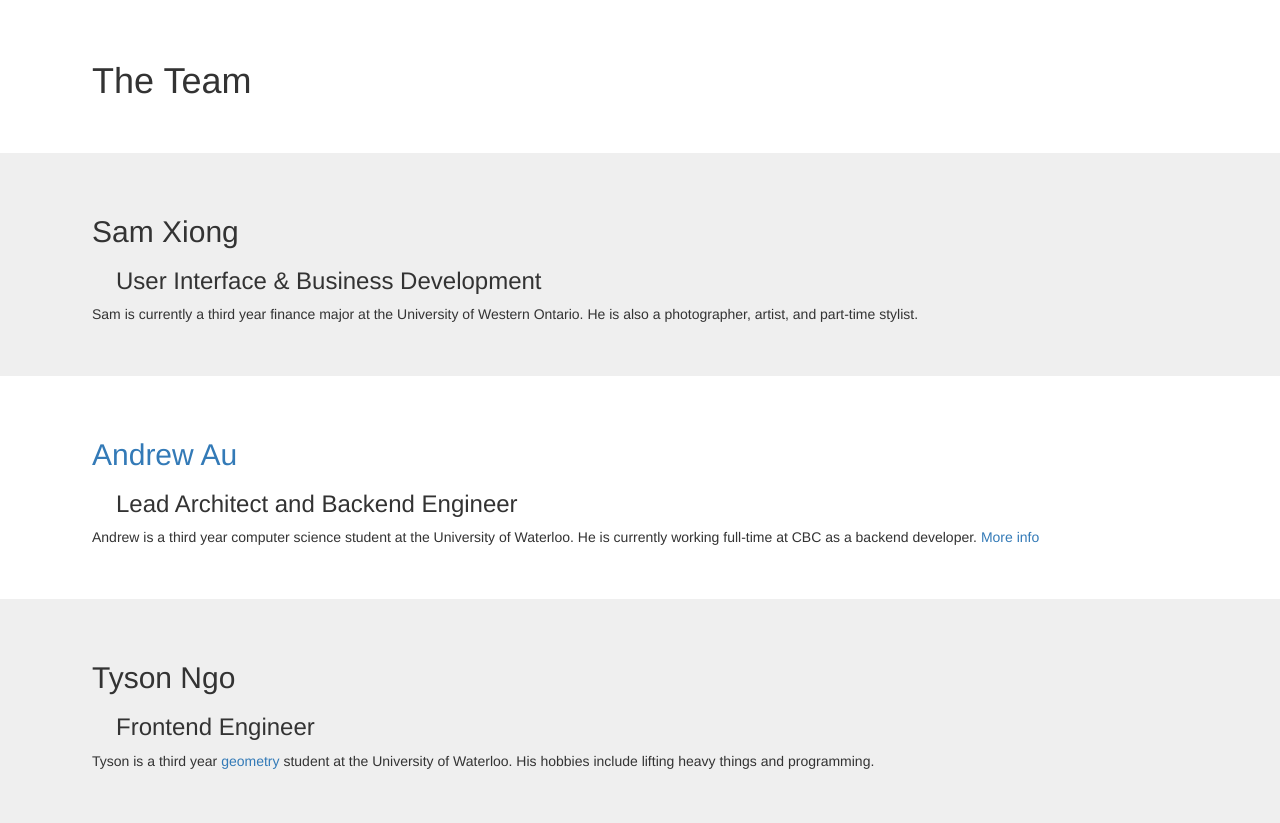
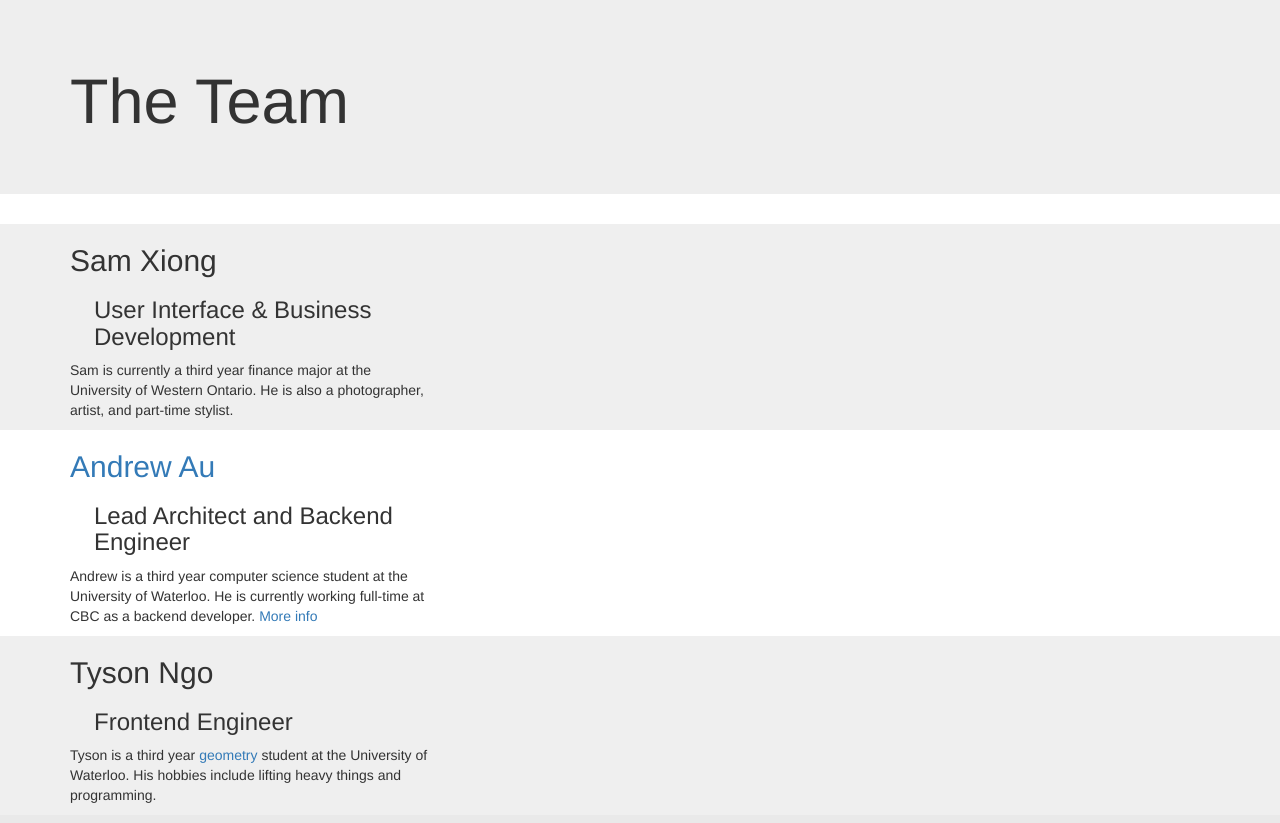
Before and after one commit to A-Au/ClubManner-Email, a Django app: page /about/ in a window 1280 px wide. Shown: the part 51-874 px from the top of the page. Run offline with Django 3.2, Linux system fonts and the light colour scheme; some libraries are stand-ins or nearby versions.

Commit message:
replaced css styles with bootstrap components

```diff
--- a/clubmanneremail/templates/about.html
+++ b/clubmanneremail/templates/about.html
@@ -12,14 +12,12 @@
         section:nth-child(odd) {
             background: #EFEFEF;
         }
-        section {
-            padding: 3em;
-        }
         .role {
             padding-left: 1em;
         }
         .description {
-            margin-left: 50px;
+            margin-left: 15px;
+            margin-right: 15px;
         }
     </style>
 </head>
@@ -45,29 +43,43 @@
     </nav>
 
     <section>
-        <div class="description">
+        <div class="jumbotron">
+            <div class="container">
                 <h1>The Team</h1>
+            </div>
         </div>
     </section>
     <section>
-        <div class="description">
+        <div class="container">
+            <div class="row">
+                <div class="col-md-4">
                     <h2>Sam Xiong</h2>
                     <h3 class="role">User Interface &amp; Business Development</h3>
                     <p>Sam is currently a third year finance major at the University of Western Ontario. He is also a photographer, artist, and part-time stylist.</p>
                 </div>
+            </div>
+        </div>
     </section>
     <section>
-        <div class="description">
+        <div class="container">
+            <div class="row">
+                <div class="col-md-4">
                     <h2><a href="https://a-au.github.io">Andrew Au</a></h2>
                     <h3 class="role">Lead Architect and Backend Engineer</h3>
                     <p>Andrew is a third year computer science student at the University of Waterloo. He is currently working full-time at CBC as a backend developer. <a href="https://www.youtube.com/watch?v=o1eHKf-dMwo">More info</a></p>
                 </div>
+            </div>
+        </div>
     </section>
     <section>
-        <div class="description">
+        <div class="container">
+            <div class="row">
+                <div class="col-md-4">
                     <h2>Tyson Ngo</h2>
                     <h3 class="role">Frontend Engineer</h3>
                     <p>Tyson is a third year <a href="https://uwaterloo.ca/geometry">geometry</a> student at the University of Waterloo. His hobbies include lifting heavy things and programming.</p>
+                </div>
+            </div>
         </div>
     </section>
     <script src="http://clubmanner.com/resources/js/jquery-2.1.3.js"></script>
```
Lines whose indentation alone changed are shown as unchanged.
